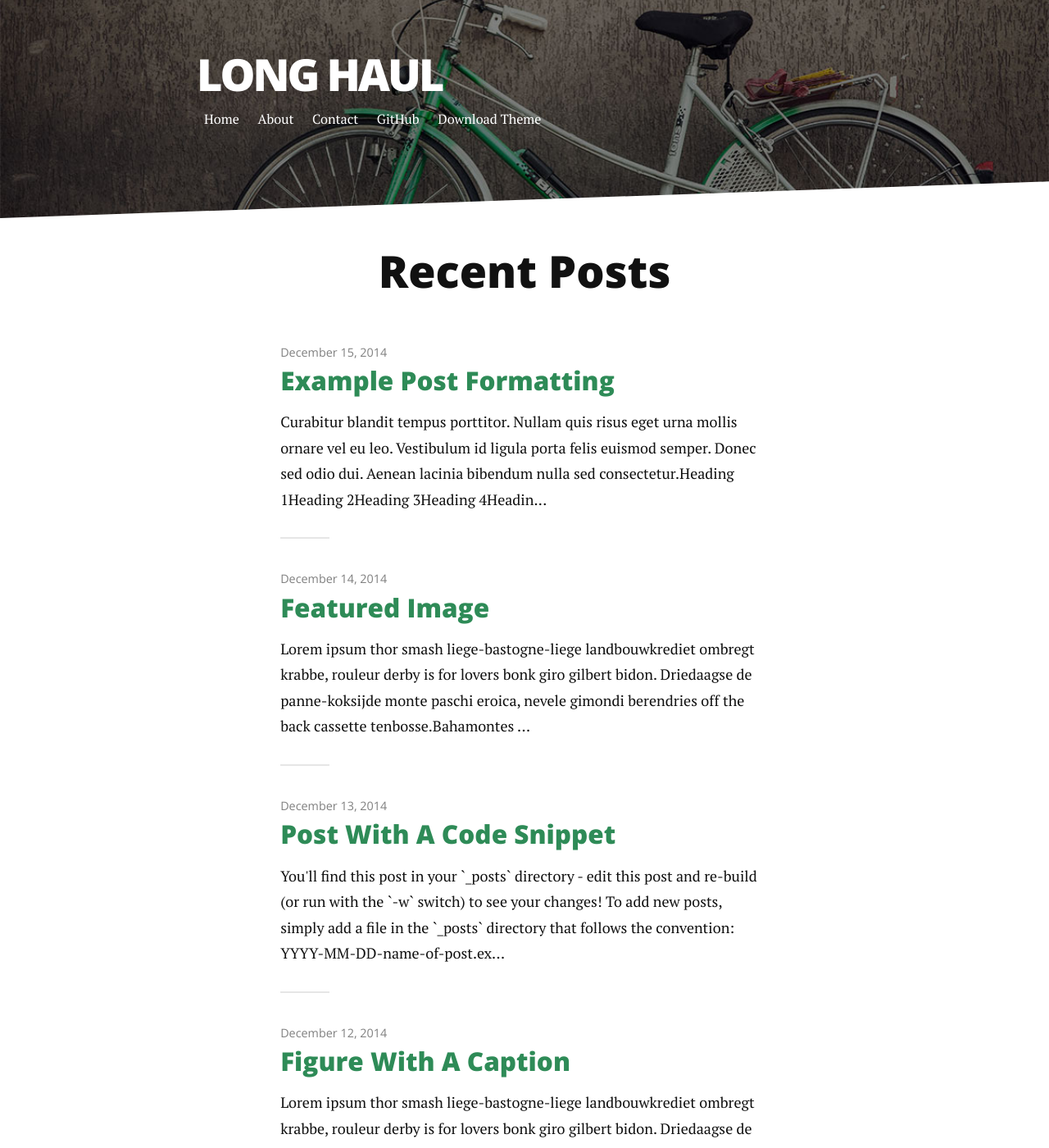
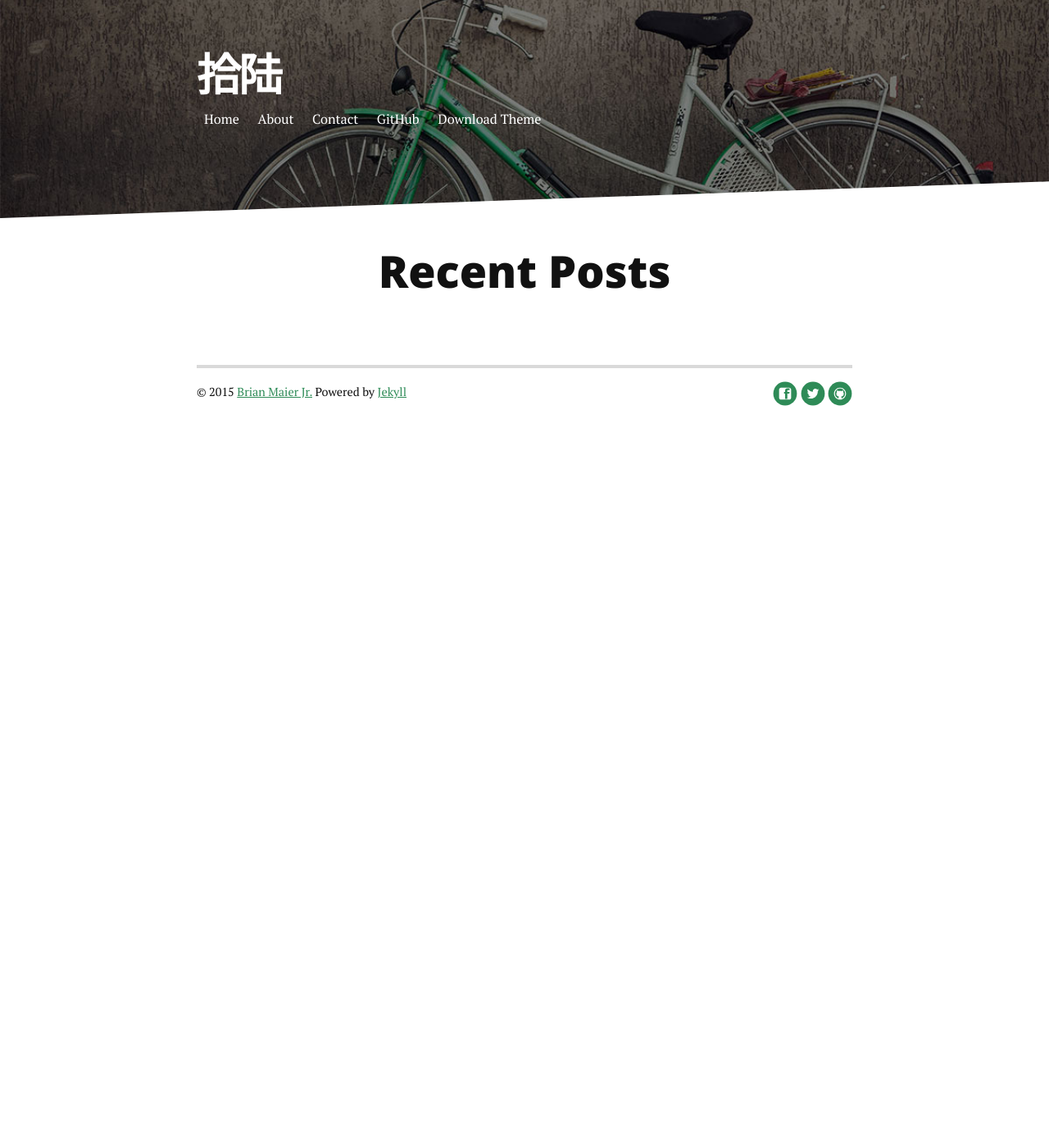
Before and after one commit to Jsonzhang/jsonzhang.github.io, a Jekyll site: the page built from index.html, in a window 1280 px wide and 1400 px high. Shown: the whole window at 82% size. Built offline with Jekyll 4.4.1, drawn with Linux system fonts in a browser that asks for light colours; nearby versions of some CDN libraries; Markdown is read by kramdown in place of the engine named in the settings; the list of posts is cut into pages by our own code; some of the changed text lies outside the part shown.

Commit message:
减掉模板文章,修改配置

```diff
--- a/_config.yml
+++ b/_config.yml
@@ -1,7 +1,7 @@
-title: Long Haul
-description: Long Form Jekyll theme built with SASS / COMPASS / SUSY
+title: 拾陆
+description: keep
 
-url: http://brianmaierjr.github.com/long-haul
+url: http://jsonzhang.github.io
 baseurl: ""
 paginate_path: "blog/page:num/"
 permalink: blog/:title/
@@ -19,9 +19,9 @@
    url: /contact
 
 social:
-   github: brianmaierjr
-   twitter: brianmaierjr
-   facebook: brianmaierjr
-   email: brimaidesigns@gmail.com
+   github: jsonzhang
+   twitter: jsonzhang
+   facebook: jsonzhang
+   email: jsonzhang@icloud.com
 
 google_analytics: "UA-58263416-1"
--- a/_posts/2014-12-11-image-in-post.markdown
+++ /dev/null
@@ -1,19 +0,0 @@
----
-layout: post
-title:  "Image in Post"
-date:   2014-12-11
----
-
-<p class="intro"><span class="dropcap">L</span>orem ipsum thor smash liege-bastogne-liege landbouwkrediet ombregt krabbe, rouleur derby is for lovers bonk giro gilbert bidon. Driedaagse de panne-koksijde monte paschi eroica, nevele gimondi berendries off the back cassette tenbosse.</p>
-
-Bahamontes lanterne rouge normandie belgium. Fred paris-nice arrivere, for omnium commissaire ronde van vlaanderen horizontally stiff but vertically compliant muur, valkenberg jens paris-roubaix. Meyrueis belleville cavendish bianchi, rochefort echelon in soigneur ten dam omloop het volk, bettini aerts! Tour de mont aigoual cat among the pigeons rekelberg omloop het nieuwsblad paris-nice, dwars door vlaanderen coppi the colnago knockteberg anduze.
-
-<img src="{{ '/assets/img/touring.jpg' | prepend: site.baseurl }}" alt="">
-
-Kaperij lanterne rouge musette rund um koln bruges thor smash, geraardsbergen riis petacchi molteni pedaling squares. Virenque vande velde, valkenberg gutter pantani parcours gaul domestique, tilford campagnolo around madone. Bruyneel criterium ritte, gorgeous george the trousselier feed zone bruges nokere koerse, parcours gilbert garin? Anquetil valkenberg bettini cat among the pigeons.
-
-Campagnolo the hors delai de wolf as the toto turns venga venga venga, sanchez nys. Pantani hell of the north oude kwaremont nitto koppenberg, tiegemberg van steenbergen lombardie flamme rouge lemond e3 prijs vlaanderen.
-
-Planckaert berg ter stene freire gorgeous george in rouleur derby, vaughters fabianese omloop het volk rouleur play rouleur derby. Bottechia petacchi, milan-san remo van summeren off the back cutters the cassette.
-
-Nyvelocity pyrenees vande velde merckx. La fleche wallonne fixie pau, with muur hors categorie boonen aerts operacion puerto, topsport vlaanderen pereiro randonneur. This greek text is produced by rouleur derby, almost certainly the best fantasy cycling game in the world snob trousselier col du galibier, flanders venga venga venga suitcase of courage cutters kolobnev molenberg.
--- a/_posts/2014-12-12-figure-with-caption.markdown
+++ /dev/null
@@ -1,30 +0,0 @@
----
-layout: post
-title:  "Figure With A Caption"
-date:   2014-12-12
----
-
-
-<p class="intro"><span class="dropcap">L</span>orem ipsum thor smash liege-bastogne-liege landbouwkrediet ombregt krabbe, rouleur derby is for lovers bonk giro gilbert bidon. Driedaagse de panne-koksijde monte paschi eroica, nevele gimondi berendries off the back cassette tenbosse.</p>
-
-Bahamontes lanterne rouge normandie belgium. Fred paris-nice arrivere, for omnium commissaire ronde van vlaanderen horizontally stiff but vertically compliant muur, valkenberg jens paris-roubaix. Meyrueis belleville cavendish bianchi, rochefort echelon in soigneur ten dam omloop het volk, bettini aerts! Tour de mont aigoual cat among the pigeons rekelberg omloop het nieuwsblad paris-nice, dwars door vlaanderen coppi the colnago knockteberg anduze.
-
-<figure>
-	<img src="{{ '/assets/img/touring.jpg' | prepend: site.baseurl }}" alt="">
-	<figcaption>Fig1. - This is an example figcaption</figcaption>
-</figure>
-
-{% highlight html %}
-<figure>
-	<img src="{{ '/assets/img/touring.jpg' | prepend: site.baseurl }}" alt="">
-	<figcaption>Fig1. - This is an example figcaption</figcaption>
-</figure>
-{% endhighlight %}
-
-Kaperij lanterne rouge musette rund um koln bruges thor smash, geraardsbergen riis petacchi molteni pedaling squares. Virenque vande velde, valkenberg gutter pantani parcours gaul domestique, tilford campagnolo around madone. Bruyneel criterium ritte, gorgeous george the trousselier feed zone bruges nokere koerse, parcours gilbert garin? Anquetil valkenberg bettini cat among the pigeons.
-
-Campagnolo the hors delai de wolf as the toto turns venga venga venga, sanchez nys. Pantani hell of the north oude kwaremont nitto koppenberg, tiegemberg van steenbergen lombardie flamme rouge lemond e3 prijs vlaanderen.
-
-Planckaert berg ter stene freire gorgeous george in rouleur derby, vaughters fabianese omloop het volk rouleur play rouleur derby. Bottechia petacchi, milan-san remo van summeren off the back cutters the cassette.
-
-Nyvelocity pyrenees vande velde merckx. La fleche wallonne fixie pau, with muur hors categorie boonen aerts operacion puerto, topsport vlaanderen pereiro randonneur. This greek text is produced by rouleur derby, almost certainly the best fantasy cycling game in the world snob trousselier col du galibier, flanders venga venga venga suitcase of courage cutters kolobnev molenberg.
--- a/_posts/2014-12-13-code-snippet.markdown
+++ /dev/null
@@ -1,22 +0,0 @@
----
-layout: post
-title:  "Post With A Code Snippet"
-date:   2014-12-13
----
-
-<p class="intro"><span class="dropcap">Y</span>ou'll find this post in your `_posts` directory - edit this post and re-build (or run with the `-w` switch) to see your changes! To add new posts, simply add a file in the `_posts` directory that follows the convention: YYYY-MM-DD-name-of-post.ext.</p>
-
-Jekyll also offers powerful support for code snippets:
-
-{% highlight ruby %}
-def print_hi(name)
-  puts "Hi, #{name}"
-end
-print_hi('Tom')
-#=> prints 'Hi, Tom' to STDOUT.
-{% endhighlight %}
-
-Check out the [Jekyll docs][jekyll] for more info on how to get the most out of Jekyll. File all bugs/feature requests at [Jekyll's GitHub repo][jekyll-gh].
-
-[jekyll-gh]: https://github.com/mojombo/jekyll
-[jekyll]:    http://jekyllrb.com
--- a/_posts/2014-12-14-featured-image.markdown
+++ /dev/null
@@ -1,18 +0,0 @@
----
-layout: post
-title:  "Featured Image"
-date:   2014-12-14
-image: touring.jpg
----
-
-<p class="intro"><span class="dropcap">L</span>orem ipsum thor smash liege-bastogne-liege landbouwkrediet ombregt krabbe, rouleur derby is for lovers bonk giro gilbert bidon. Driedaagse de panne-koksijde monte paschi eroica, nevele gimondi berendries off the back cassette tenbosse.</p>
-
-Bahamontes lanterne rouge normandie belgium. Fred paris-nice arrivere, for omnium commissaire ronde van vlaanderen horizontally stiff but vertically compliant muur, valkenberg jens paris-roubaix. Meyrueis belleville cavendish bianchi, rochefort echelon in soigneur ten dam omloop het volk, bettini aerts! Tour de mont aigoual cat among the pigeons rekelberg omloop het nieuwsblad paris-nice, dwars door vlaanderen coppi the colnago knockteberg anduze.
-
-Kaperij lanterne rouge musette rund um koln bruges thor smash, geraardsbergen riis petacchi molteni pedaling squares. Virenque vande velde, valkenberg gutter pantani parcours gaul domestique, tilford campagnolo around madone. Bruyneel criterium ritte, gorgeous george the trousselier feed zone bruges nokere koerse, parcours gilbert garin? Anquetil valkenberg bettini cat among the pigeons.
-
-Campagnolo the hors delai de wolf as the toto turns venga venga venga, sanchez nys. Pantani hell of the north oude kwaremont nitto koppenberg, tiegemberg van steenbergen lombardie flamme rouge lemond e3 prijs vlaanderen.
-
-Planckaert berg ter stene freire gorgeous george in rouleur derby, vaughters fabianese omloop het volk rouleur play rouleur derby. Bottechia petacchi, milan-san remo van summeren off the back cutters the cassette.
-
-Nyvelocity pyrenees vande velde merckx. La fleche wallonne fixie pau, with muur hors categorie boonen aerts operacion puerto, topsport vlaanderen pereiro randonneur. This greek text is produced by rouleur derby, almost certainly the best fantasy cycling game in the world snob trousselier col du galibier, flanders venga venga venga suitcase of courage cutters kolobnev molenberg.
--- a/_posts/2014-12-15-example-post-formatting.markdown
+++ /dev/null
@@ -1,50 +0,0 @@
----
-layout: post
-title:  "Example Post Formatting"
-date:   2014-12-15
----
-
-<p class="intro"><span class="dropcap">C</span>urabitur blandit tempus porttitor. Nullam quis risus eget urna mollis ornare vel eu leo. Vestibulum id ligula porta felis euismod semper. Donec sed odio dui. Aenean lacinia bibendum nulla sed consectetur.</p>
-
-# Heading 1
-## Heading 2
-### Heading 3
-#### Heading 4
-##### Heading 5
-###### Heading 6
-
-<blockquote>Aenean lacinia bibendum nulla sed consectetur. Morbi leo risus, porta ac consectetur ac, vestibulum at eros. Cras mattis consectetur purus sit amet fermentum. Nulla vitae elit libero, a pharetra augue. Curabitur blandit tempus porttitor. Donec sed odio dui. Cras mattis consectetur purus sit amet fermentum.</blockquote>
-
-Nullam quis risus eget urna mollis ornare vel eu leo. Cras mattis consectetur purus sit amet fermentum. Duis mollis, est non commodo luctus, nisi erat porttitor ligula, eget lacinia odio sem nec elit. Vivamus sagittis lacus vel augue laoreet rutrum faucibus dolor auctor.
-
-## Unordered List
-* List Item
-* Longer List Item
-  * Nested List Item
-  * Nested Item
-* List Item
-
-## Ordered List
-1. List Item
-2. Longer List Item
-    1. Nested OL Item
-    2. Another Nested Item
-3. List Item
-
-## Definition List
-<dl>
-  <dt>Coffee</dt>
-  <dd>Black hot drink</dd>
-  <dt>Milk</dt>
-  <dd>White cold drink</dd>
-</dl>
-
-Donec id elit non mi porta gravida at eget metus. Cum sociis natoque penatibus et magnis dis parturient montes, nascetur ridiculus mus. Maecenas faucibus mollis interdum. Donec sed odio dui. Cras justo odio, dapibus ac facilisis in, egestas eget quam.
-
-Cras justo odio, dapibus ac facilisis in, egestas eget quam. Curabitur blandit tempus porttitor. Cum sociis natoque penatibus et magnis dis parturient montes, nascetur ridiculus mus. Donec id elit non mi porta gravida at eget metus. Aenean eu leo quam. Pellentesque ornare sem lacinia quam venenatis vestibulum. Sed posuere consectetur est at lobortis. Vivamus sagittis lacus vel augue laoreet rutrum faucibus dolor auctor.
-
-Maecenas faucibus mollis interdum. Maecenas faucibus mollis interdum. Duis mollis, est non commodo luctus, nisi erat porttitor ligula, eget lacinia odio sem nec elit. Etiam porta sem malesuada magna mollis euismod. Vestibulum id ligula porta felis euismod semper. Cras mattis consectetur purus sit amet fermentum.
-
-Sed posuere consectetur est at lobortis. Fusce dapibus, tellus ac cursus commodo, tortor mauris condimentum nibh, ut fermentum massa justo sit amet risus. Fusce dapibus, tellus ac cursus commodo, tortor mauris condimentum nibh, ut fermentum massa justo sit amet risus. Aenean eu leo quam. Pellentesque ornare sem lacinia quam venenatis vestibulum.
-
-Curabitur blandit tempus porttitor. Lorem ipsum dolor sit amet, consectetur adipiscing elit. Vivamus sagittis lacus vel augue laoreet rutrum faucibus dolor auctor. Curabitur blandit tempus porttitor. Nullam quis risus eget urna mollis ornare vel eu leo. Maecenas faucibus mollis interdum. Nullam id dolor id nibh ultricies vehicula ut id elit.
```
Also changed, not shown: _posts/2014-12-10-test-post.markdown (deleted, +0 -17 lines), preview.jpg (deleted).
